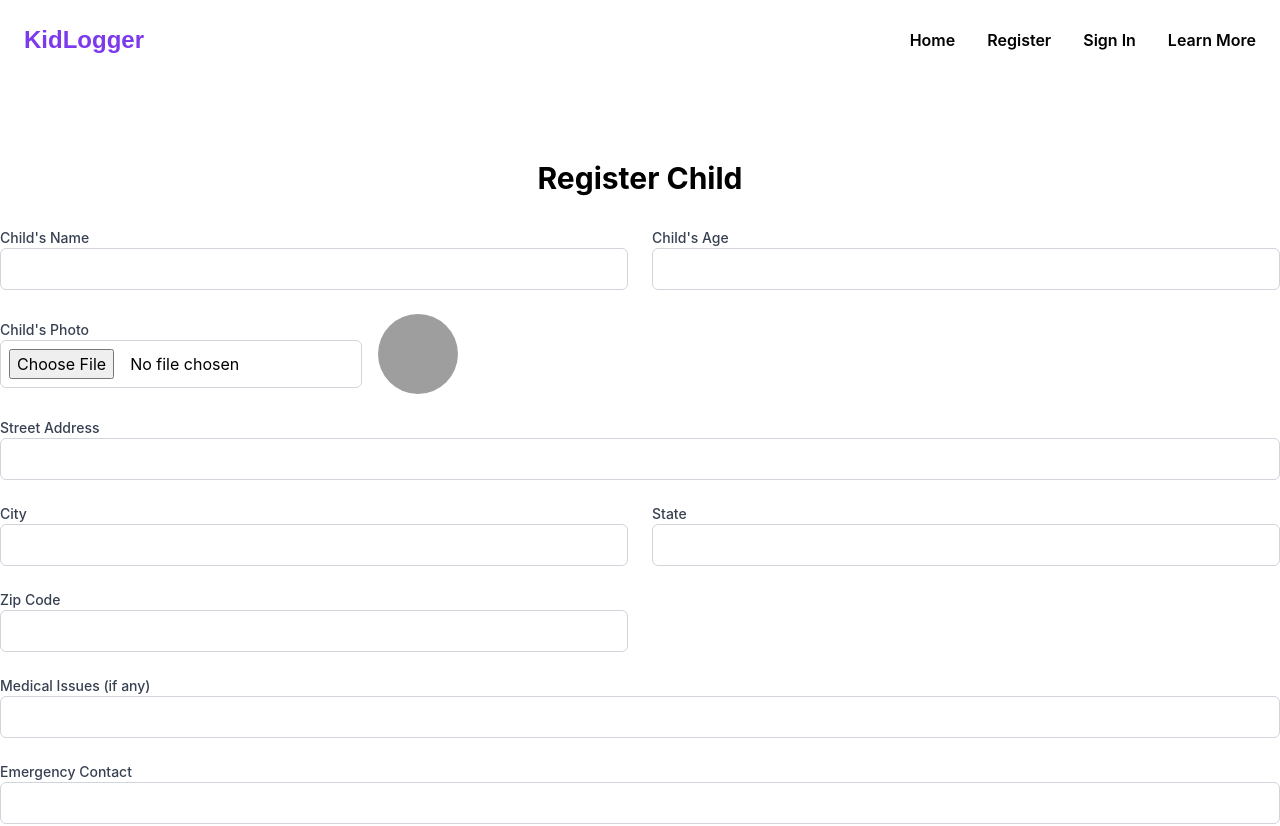
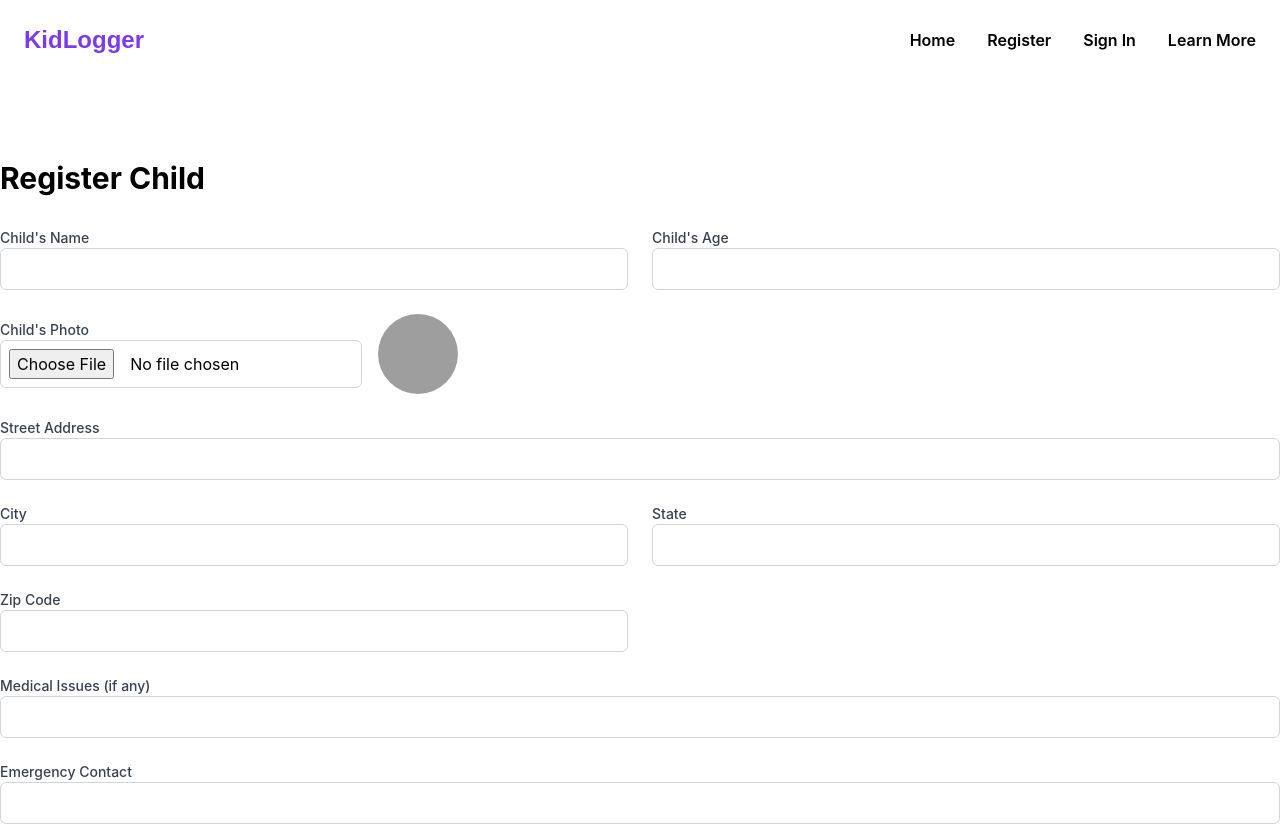
Before and after one commit to wilwaldon/preschool-signin-app, a React (Create React App) app: page /register in a window 1280 px wide. Shown: the top 826 px of the page. Built offline with nearby package versions, Linux system fonts and the light colour scheme; grey boxes are pictures that could not be loaded.

Commit message:
register page aign

```diff
--- a/src/RegisterChildForm.js
+++ b/src/RegisterChildForm.js
@@ -36,8 +36,8 @@ const RegisterChildForm = () => {
   };
 
   return (
-    <div className="flex flex-col items-center justify-center mt-20 pb-20">
-      <h2 className="text-3xl font-bold mb-8">Register Child</h2>
+    <div className="flex flex-col items-left justify-center mt-20 pb-20 text-left">
+      <h2 className="text-3xl font-bold mb-8 text-left">Register Child</h2>
       <form onSubmit={handleSubmit} className="w-full space-y-6">
         <div className="grid grid-cols-1 md:grid-cols-2 gap-6">
           <div>
@@ -85,7 +85,7 @@ const RegisterChildForm = () => {
           <label htmlFor="allergies" className="block text-sm font-medium text-gray-700">Allergies (if any)</label>
           <input type="text" id="allergies" value={allergies} onChange={(e) => setAllergies(e.target.value)} className="w-full border border-gray-300 rounded-md p-2" />
         </div>
-        <button type="submit" className="mt-4 w-full bg-blue-500 text-white font-bold py-2 px-4 rounded hover:bg-blue-700 transition-colors duration-200">Register Child</button>
+        <button type="submit" className="mt-4 w-full bg-blue-500 text-white font-bold py-2 px-4 rounded hover:bg-blue-700 transition-colors duration-200 w-64">Register Child</button>
       </form>
     </div>
   );
```
